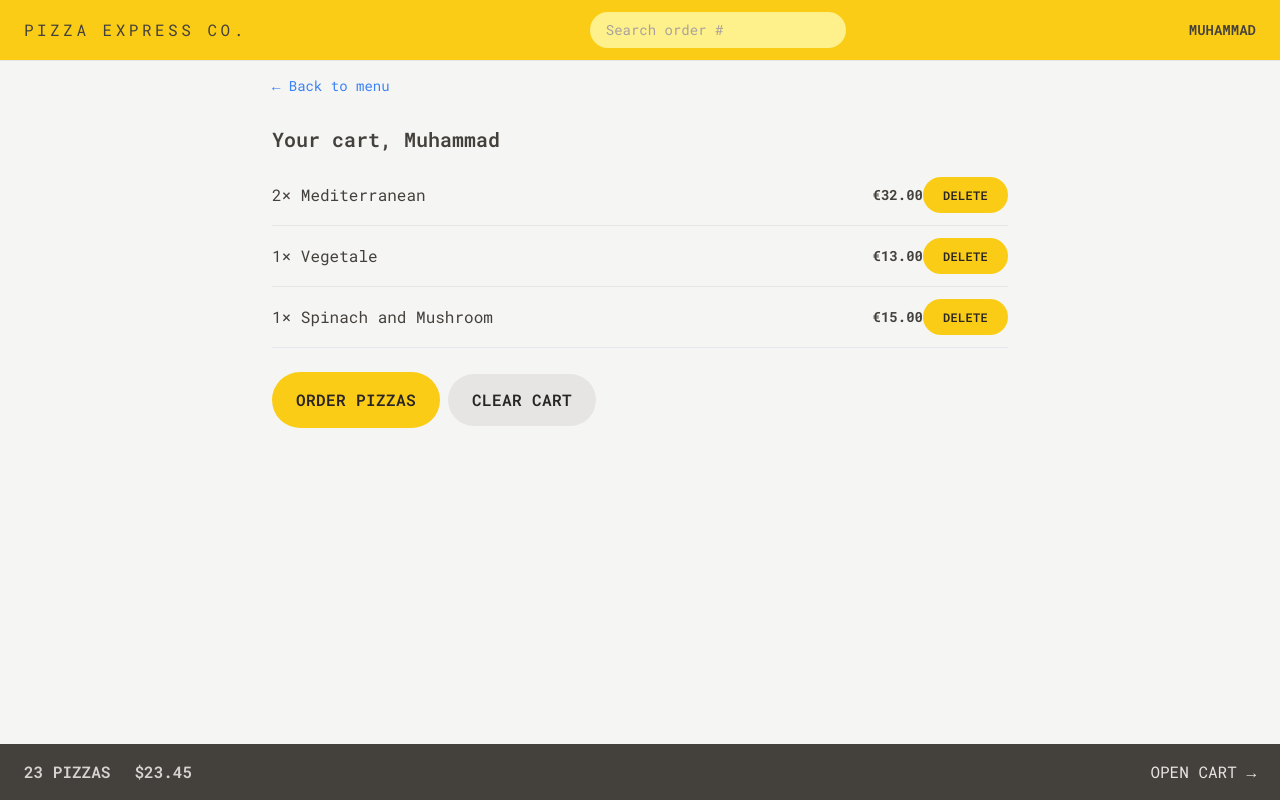
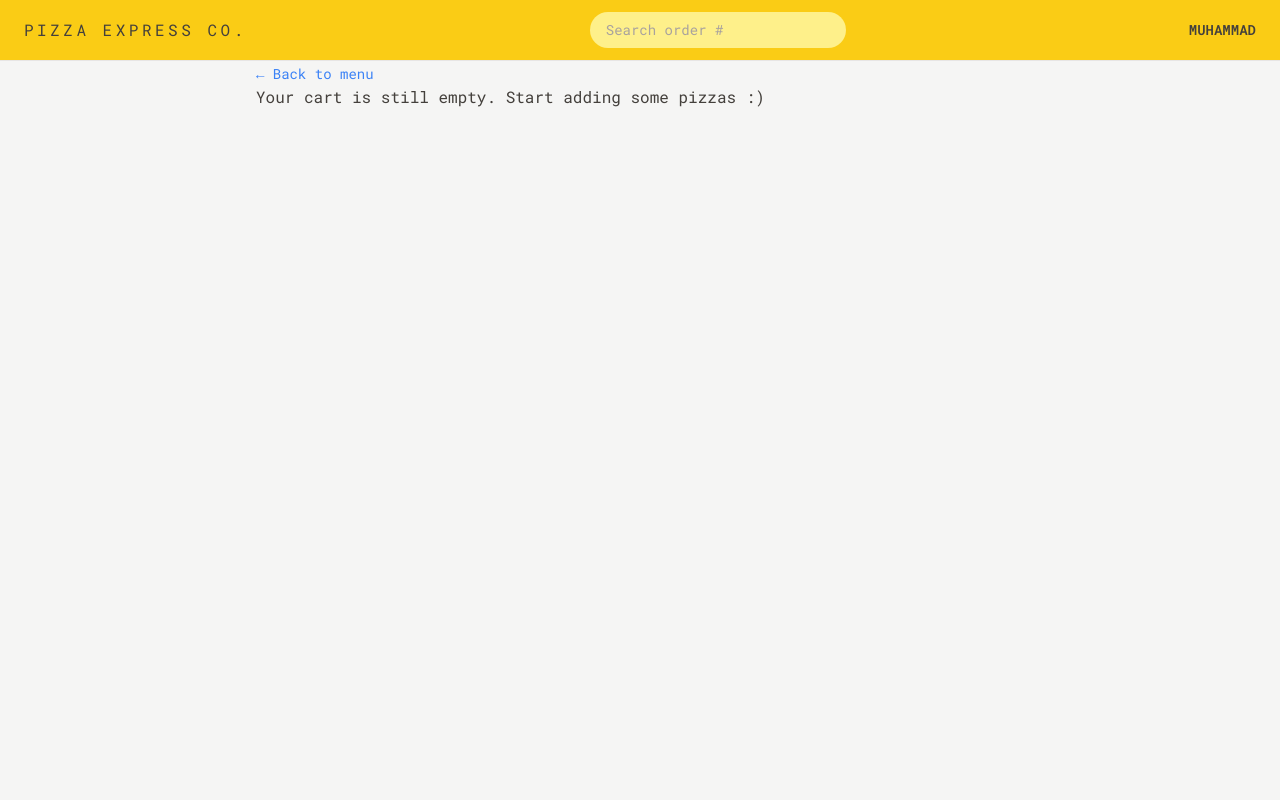
Before and after one commit to muhammaddahmadd/app-pizza, a React (Vite) app: page /cart in a window 1280 px wide. Built offline with nearby package versions, Linux system fonts and the light colour scheme.

Commit message:
Working on functionality

```diff
--- a/src/features/cart/Cart.jsx
+++ b/src/features/cart/Cart.jsx
@@ -1,36 +1,47 @@
 import LinkButton from '../ui/LinkButton';
 import Button from '../ui/Button';
 import CartItem from './CartItem';
-import { useSelector } from 'react-redux';
+import { useDispatch, useSelector } from 'react-redux';
+import { clearCart, getcart, totalCartQty } from './cartSlice';
+import EmptyCart from './EmptyCart';
+import { useNavigate } from 'react-router-dom';
 
-const fakeCart = [
-  {
-    pizzaId: 12,
-    name: 'Mediterranean',
-    quantity: 2,
-    unitPrice: 16,
-    totalPrice: 32,
-  },
-  {
-    pizzaId: 6,
-    name: 'Vegetale',
-    quantity: 1,
-    unitPrice: 13,
-    totalPrice: 13,
-  },
-  {
-    pizzaId: 11,
-    name: 'Spinach and Mushroom',
-    quantity: 1,
-    unitPrice: 15,
-    totalPrice: 15,
-  },
-];
+// const fakeCart = [
+//   {
+//     pizzaId: 12,
+//     name: 'Mediterranean',
+//     quantity: 2,
+//     unitPrice: 16,
+//     totalPrice: 32,
+//   },
+//   {
+//     pizzaId: 6,
+//     name: 'Vegetale',
+//     quantity: 1,
+//     unitPrice: 13,
+//     totalPrice: 13,
+//   },
+//   {
+//     pizzaId: 11,
+//     name: 'Spinach and Mushroom',
+//     quantity: 1,
+//     unitPrice: 15,
+//     totalPrice: 15,
+//   },
+// ];
 
 function Cart() {
+  const navigate = useNavigate();
+  const dispatch = useDispatch();
+  const qty = useSelector(totalCartQty);
   const username = useSelector((state) => state.user.username);
-  // console.log();
-  const cart = fakeCart;
+  const cart = useSelector(getcart);
+  if (!cart.length) return <EmptyCart />;
+
+  function handleClear() {
+    dispatch(clearCart());
+    navigate('/menu');
+  }
   return (
     <div className="px-4 py-3">
       <LinkButton to="/menu">&larr; Back to menu</LinkButton>
@@ -38,14 +49,20 @@ function Cart() {
       <h2 className="mt-7 text-xl font-semibold">Your cart, {username}</h2>
       <ul className="mt-3 divide-y divide-stone-200 border-b ">
         {cart.map((item) => (
-          <CartItem item={item} key={item.key} />
+          <CartItem item={item} key={item.pizzaId} />
         ))}
       </ul>
       <div className="mt-6 space-x-2">
-        <Button to="/order/new" type="primary">
-          Order pizzas
-        </Button>
-        <Button type="secondary">Clear cart</Button>
+        {qty > 0 && (
+          <>
+            <Button to="/order/new" type="primary">
+              Order pizzas
+            </Button>
+            <Button type="secondary" onClick={handleClear}>
+              Clear cart
+            </Button>
+          </>
+        )}
       </div>
     </div>
   );
--- a/src/features/cart/CartItem.jsx
+++ b/src/features/cart/CartItem.jsx
@@ -1,8 +1,8 @@
-import Button from '../ui/Button';
 import { formatCurrency } from '../utilities/helpers';
+import DeleteItem from './DeleteItem';
+import UpdateItemQty from './UpdateItemQty';
 function CartItem({ item }) {
-  const { name, quantity, totalPrice, pizzaId } = item;
-  console.log(pizzaId);
+  const { pizzaId, name, quantity, totalPrice } = item;
   return (
     <li className="py-3  sm:flex sm:items-center sm:justify-between">
       <p className="mb-1 sm:mb-0">
@@ -10,7 +10,8 @@ function CartItem({ item }) {
       </p>
       <div className="flex items-center justify-between">
         <p className="text-sm font-bold">{formatCurrency(totalPrice)}</p>
-        <Button type="small">Delete</Button>
+        <UpdateItemQty pizzaId={pizzaId} />
+        <DeleteItem pizzaId={pizzaId}>Delete</DeleteItem>
       </div>
     </li>
   );
--- a/src/features/cart/CartOverview.jsx
+++ b/src/features/cart/CartOverview.jsx
@@ -1,11 +1,16 @@
-import { Link } from "react-router-dom";
+import { useSelector } from 'react-redux';
+import { Link } from 'react-router-dom';
+import { totalCartQty, totalCartPrice } from './cartSlice';
 
 function CartOverview() {
+  const totalQty = useSelector(totalCartQty);
+  const totalPrice = useSelector(totalCartPrice);
+  if (!totalQty) return null;
   return (
     <div className="flex items-center justify-between  bg-stone-700 px-4 py-4 text-sm uppercase text-stone-200 sm:px-6 md:text-base">
       <p className=" space-x-4 font-semibold text-stone-300 sm:space-x-6">
-        <span>23 pizzas</span>
-        <span>$23.45</span>
+        <span>{totalQty} pizzas</span>
+        <span>${totalPrice}</span>
       </p>
       <Link to="/cart">Open cart &rarr;</Link>
     </div>
--- /dev/null
+++ b/src/features/cart/DeleteItem.jsx
@@ -0,0 +1,13 @@
+import { useDispatch } from 'react-redux';
+import Button from '../ui/Button';
+import { deleteItem } from './cartSlice';
+function DeleteItem({ pizzaId, children }) {
+  const dispatch = useDispatch();
+  return (
+    <Button type="small" onClick={() => dispatch(deleteItem(pizzaId))}>
+      {children}
+    </Button>
+  );
+}
+
+export default DeleteItem;
--- a/src/features/cart/EmptyCart.jsx
+++ b/src/features/cart/EmptyCart.jsx
@@ -1,9 +1,9 @@
-import { Link } from 'react-router-dom';
+import LinkButton from '../ui/LinkButton';
 
 function EmptyCart() {
   return (
     <div>
-      <Link to="/menu">&larr; Back to menu</Link>
+      <LinkButton to="/menu">&larr; Back to menu</LinkButton>
 
       <p>Your cart is still empty. Start adding some pizzas :)</p>
     </div>
--- /dev/null
+++ b/src/features/cart/UpdateItemQty.jsx
@@ -0,0 +1,18 @@
+import { useDispatch } from 'react-redux';
+import Button from '../ui/Button';
+import { decreaseQty, increaseQty } from './cartSlice';
+function UpdateItemQty({ pizzaId }) {
+  const dispatch = useDispatch();
+  return (
+    <div>
+      <Button type="round" onClick={() => dispatch(decreaseQty(pizzaId))}>
+        -
+      </Button>
+      <Button type="round" onClick={() => dispatch(increaseQty(pizzaId))}>
+        +
+      </Button>
+    </div>
+  );
+}
+
+export default UpdateItemQty;
--- a/src/features/cart/cartSlice.js
+++ b/src/features/cart/cartSlice.js
@@ -1,16 +1,16 @@
 import { createSlice } from '@reduxjs/toolkit';
 
 const initialState = {
-  //   cart: [],
-  cart: [
-    {
-      pizzaId: 6,
-      name: 'Vegetale',
-      quantity: 1,
-      unitPrice: 13,
-      totalPrice: 13,
-    },
-  ],
+  cart: [],
+  // cart: [
+  //   {
+  //     pizzaId: 6,
+  //     name: 'Vegetale',
+  //     quantity: 1,
+  //     unitPrice: 13,
+  //     totalPrice: 13,
+  //   },
+  // ],
 };
 const cartSlice = createSlice({
   name: 'cart',
@@ -41,3 +41,13 @@ const cartSlice = createSlice({
 export const { increaseQty, decreaseQty, clearCart, deleteItem, addItem } =
   cartSlice.actions;
 export default cartSlice.reducer;
+
+export const totalCartQty = (state) =>
+  state.cart.cart.reduce((acc, cur) => acc + cur.quantity, 0);
+export const totalCartPrice = (state) =>
+  state.cart.cart.reduce((acc, cur) => acc + cur.totalPrice, 0);
+
+export const getcart = (state) => state.cart.cart;
+
+export const getQtyById = (id) => (state) =>
+  state.cart.cart.find((item) => item.pizzaId === id)?.quantity ?? 0;
--- a/src/features/menu/MenuItem.jsx
+++ b/src/features/menu/MenuItem.jsx
@@ -1,10 +1,25 @@
+import { useDispatch, useSelector } from 'react-redux';
 import Button from '../ui/Button';
 import { formatCurrency } from '../utilities/helpers';
+import { addItem, getQtyById } from '../cart/cartSlice';
+import DeleteItem from '../cart/DeleteItem';
 
 function MenuItem({ pizza }) {
   const { id, name, unitPrice, ingredients, soldOut, imageUrl } = pizza;
-  console.log(id);
-  console.log(pizza);
+  const currentQty = useSelector(getQtyById(id));
+  const dispatch = useDispatch();
+  const isInCart = currentQty > 0;
+  function handleAddToCart() {
+    const newItem = {
+      id,
+      name,
+      quantity: 1,
+      unitPrice,
+      totalPrice: unitPrice * 1,
+    };
+    dispatch(addItem(newItem));
+  }
+
   return (
     <li className="flex gap-3 py-2">
       <img
@@ -25,7 +40,12 @@ function MenuItem({ pizza }) {
               Sold out
             </p>
           )}
-          <Button type="small">Add</Button>
+          {isInCart && <DeleteItem id={id} />}
+          {!soldOut && !isInCart && (
+            <Button type="small" onClick={handleAddToCart}>
+              Add
+            </Button>
+          )}
         </div>
       </div>
     </li>
--- a/src/features/ui/Button.jsx
+++ b/src/features/ui/Button.jsx
@@ -1,5 +1,5 @@
 import { Link } from 'react-router-dom';
-function Button({ children, disabled, to, type }) {
+function Button({ children, disabled, to, type, onClick }) {
   const base =
     ' rounded-full bg-yellow-400  font-semibold uppercase tracking-wide text-stone-800 transition-all hover:bg-yellow-300 focus:bg-yellow-300 focus:outline-none focus:ring focus:ring-yellow-300 focus:ring-offset-1 disabled:cursor-not-allowed duration-300 inline-block duration-300';
 
@@ -15,6 +15,17 @@ function Button({ children, disabled, to, type }) {
         {children}
       </Link>
     );
+  if (onClick)
+    return (
+      <button
+        className={styles[type]}
+        onClick={onClick}
+        disabled={disabled}
+        to={to}
+      >
+        {children}
+      </button>
+    );
   return (
     <button className={styles[type]} disabled={disabled} to={to}>
       {children}
```
